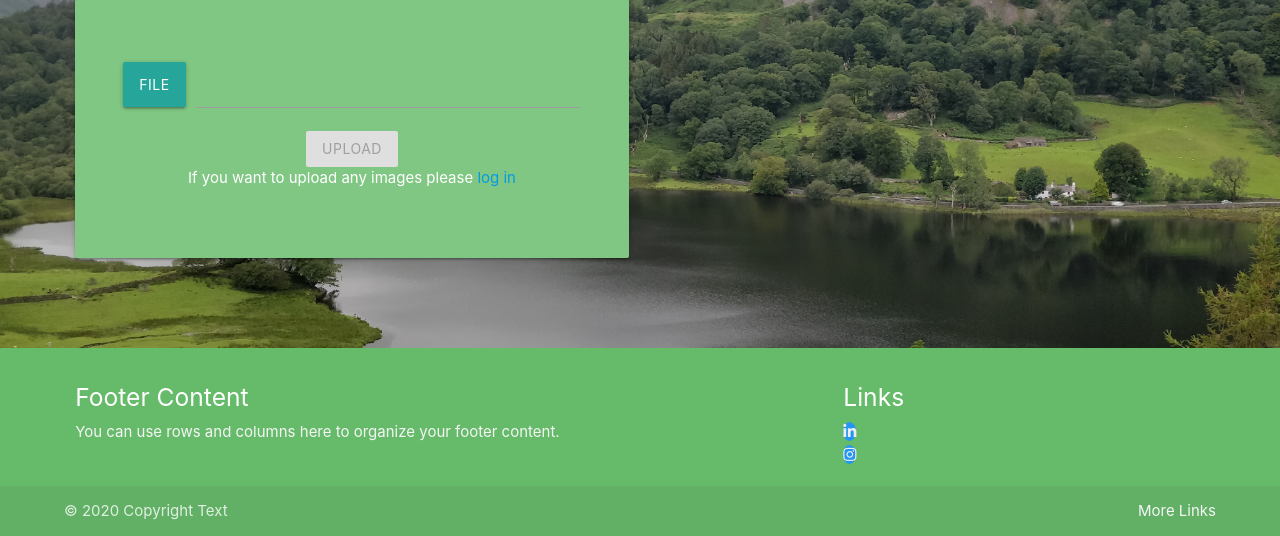
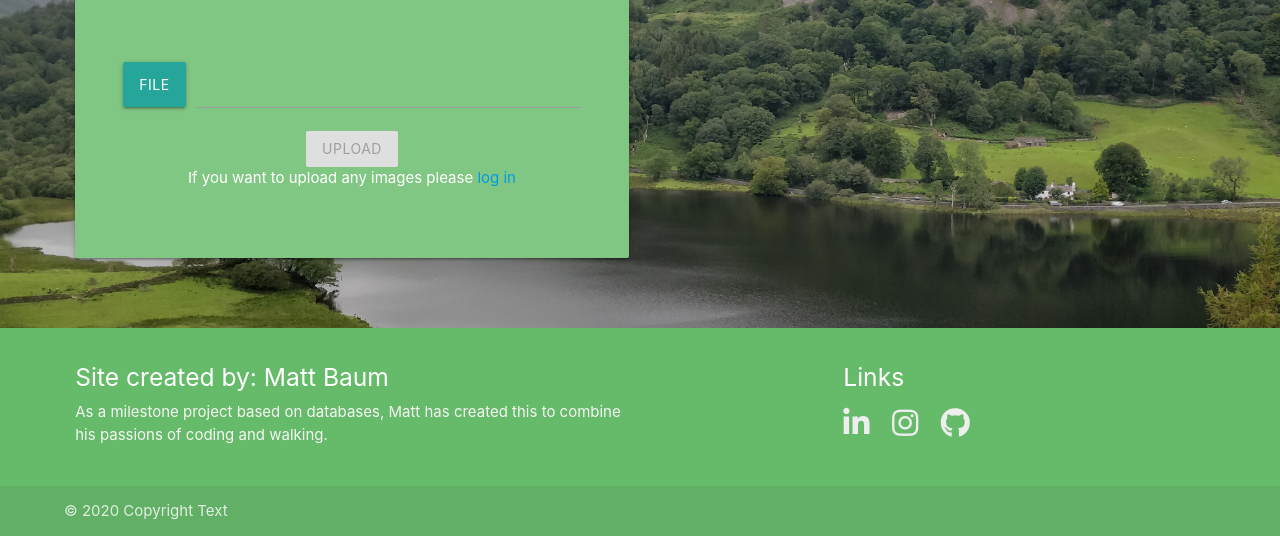
Before and after one commit to mattb0101/lakes_walks, a Flask app: page /gallery in a window 1280 px wide. Shown: the part 264-800 px from the top of the page. Run offline with Flask 2, Linux system fonts and the light colour scheme; data that the repository does not hold is empty; some libraries are stand-ins or nearby versions.

Commit message:
Last touches to the readme and adding walk content

```diff
--- a/static/css/style.css
+++ b/static/css/style.css
@@ -62,10 +62,20 @@ main {
     padding: 24px;
 }
 
+/* Stops the image taking up too much space on card to cover over the text and make everything look uniform.  */
+.card.large .card-image {
+    max-height: 50%;
+}
+
 .card-content>.card-title {
     font-weight: 500;
 }
 
+.social-link {
+    font-size: 2rem;
+}
+
+/* The navbar wasnt growing at mobile size and the title was overflowing so needed this to make it fit */
 @media only screen and (max-width: 600px) {
     nav .nav-wrapper {
         height: 200%;
--- a/templates/areas.html
+++ b/templates/areas.html
@@ -8,6 +8,7 @@
             <div class="row">
 				<div class="col s12 m4 l3 offset-m1 offset-l1">
 					<ul class="collapsible popout">
+                        <!-- This section of code works with the nested groups and creating another variable to be able to sort the query further.  -->
 						{% for group in groups %}
 						{% set parentgroup = group.group %}
 						<li>
--- a/templates/base.html
+++ b/templates/base.html
@@ -14,7 +14,7 @@
 <body>
 
     <header>
-        <!-- Dropdown menu for areas -->
+        <!-- Dropdown menu for areas, this is 2 different ones for desktop and mobile as there need to be different id's -->
         <ul id="dropdown1" class="dropdown-content">
             {% for area in areas %}
             <li><a href="{{ url_for('area', area_name=area.area, hill_name='#') }}">{{ area.area }}</a></li>
@@ -60,8 +60,7 @@
             </div>
         </nav>
 
-
-
+        <!-- Navigation for mobile devices, created from the menu button on the navbar -->
         <ul class="sidenav" id="mobile-demo">
             <li><a href="{{ url_for('index') }}">Home</a></li>
             <li><a href="{{ url_for('walks') }}">Walks</a></li>
@@ -81,7 +80,6 @@
                     <input class="col s8 offset-s2" id="search-mobile" name="search" placeholder="Search here" type="search"
                         required>
                     <label class="label-icon" for="search"><i class="fas fa-search"></i></label>
-                    <!-- The material-icons class seems to keep this linked to the search bar -->
                     <i class="material-icons fas fa-times"></i>
                 </div>
             </form>
@@ -90,7 +88,7 @@
     </header>
 
     <section class="flash-area">
-        <!-- Flash messages when a user tried registering -->
+        <!-- Flash messages when a user performs an action to let them know their action has been a success, or let them know if there was an error. -->
         {% with messages = get_flashed_messages() %}
         {% if messages %}
         {% for message in messages %}
@@ -112,25 +110,29 @@
         <div class="container">
             <div class="row">
                 <div class="col l6 s12">
-                    <h5 class="white-text">Footer Content</h5>
-                    <p class="grey-text text-lighten-4">You can use rows and columns here to organize your footer content.
+                    <h5 class="white-text">Site created by: Matt Baum</h5>
+                    <p class="grey-text text-lighten-4">As a milestone project based on databases, Matt has created this to combine his passions of coding and walking.
                     </p>
                 </div>
                 <div class="col l4 offset-l2 s12">
                     <h5 class="white-text">Links</h5>
-                    <ul>
-                        <li><a class="grey-text text-lighten-3 blue circle " href="#!"><i
-                                    class="fab fa-linkedin-in"></i></a></li>
-                        <li><a class="grey-text text-lighten-3 blue circle" href="#!"><i class="fab fa-instagram"></i></a>
-                        </li>
-                    </ul>
+                    <div class="row">
+                        <div class="col">
+                            <a class="grey-text text-lighten-3 social-link" href="https://www.linkedin.com/in/matt-baum-0101" target="_blank"><i class="fab fa-linkedin-in" ></i></a>
+                        </div>
+                        <div class="col">
+                            <a class="grey-text text-lighten-3 social-link" href="https://www.instagram.com/mattbaum666/?hl=en" target="_blank"><i class="fab fa-instagram" ></i></a>
+                        </div>
+                        <div class="col">
+                            <a class="grey-text text-lighten-3 social-link" href="https://github.com/mattb0101" target="_blank"><i class="fab fa-github"></i></a>
+                        </div>
+                    </div>
                 </div>
             </div>
         </div>
         <div class="footer-copyright">
             <div class="container">
                 © 2020 Copyright Text
-                <a class="grey-text text-lighten-4 right" href="#!">More Links</a>
             </div>
         </div>
     </footer>
--- a/templates/gallery.html
+++ b/templates/gallery.html
@@ -14,9 +14,8 @@
                                     <img class="materialboxed responsive-img" src="{{ url_for('load_image', filename=image.gallery_image_name) }}" alt="">
                                 </div>
                                 <div class="card-content">
-                                    <span class="card-title text-bold">{{ image.gallery_image_title }}
-                                        {% if session.user == image.username %}<a class="btn-flat right" href="{{ url_for('delete_image', image_id=image._id) }}"><i class="fas fa-times"></i></a>{% endif %}</span>
-                                    <p>This is some info about the picture!</p>
+                                    <span class="card-title text-bold">{{ image.image_title }}
+                                        {% if (session.user == image.username) or (session.user == 'admin') %}<a class="btn-flat right" href="{{ url_for('delete_image', image_id=image._id) }}"><i class="fas fa-times"></i></a>{% endif %}</span>
                                     <span>Posted by: {{ image.username }}</span>
                                 </div>
                             </div>
--- a/templates/walk.html
+++ b/templates/walk.html
@@ -39,7 +39,6 @@
             <div class="card green lighten-2">
                 <div class="card-content">
                     <span class="card-title">The Walk</span>
-                    <!-- There must be an easier way to do this so it looks at all the ones there and doesnt leave spaces -->
                     <p>{{ walk.walk_main_text1 }}</p><br>
                     <p>{{ walk.walk_main_text2 }}</p><br>
                     <p>{{ walk.walk_main_text3 }}</p><br>
@@ -67,7 +66,7 @@
                             <i class="fas fa-user circle"></i>
                             <span>Posted by: {{ comment.author }} - {{ comment.posted }}</span>
                             <p>{{ comment.comment_text }}</p>
-                            {% if session.user == comment.author%}
+                            {% if (session.user == comment.author) or (session.user == 'admin') %}
                             <a href="{{ url_for('delete_comment', walk_name=walk.walk_name, comment_id=comment._id) }}"
                                 class="secondary-content right"><i class="fas fa-trash-alt"></i></a>
                             {% endif %}
```
Also changed, not shown: app.py (+35 -15 lines), templates/profile.html (+11 -5 lines), README.md.
